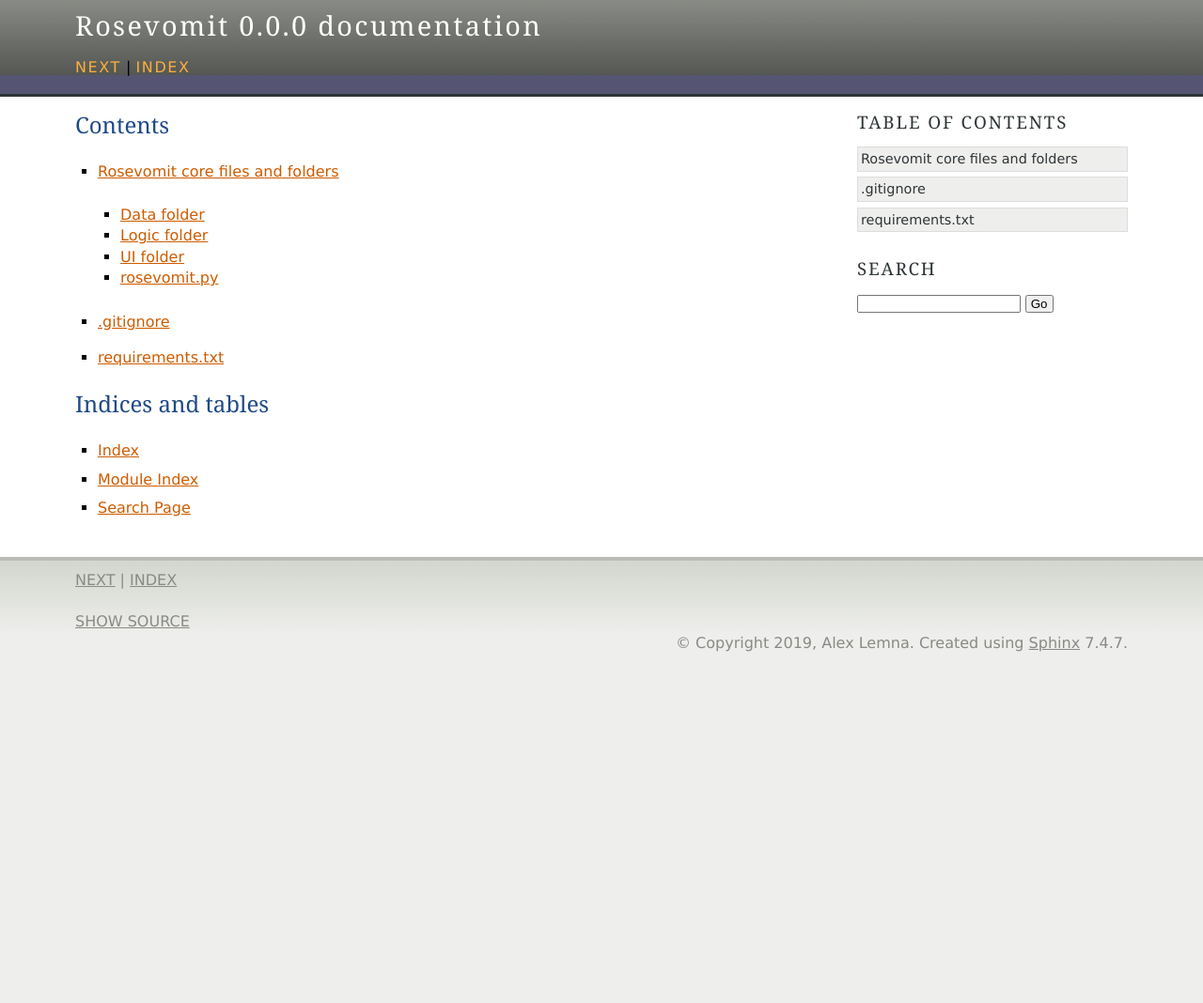
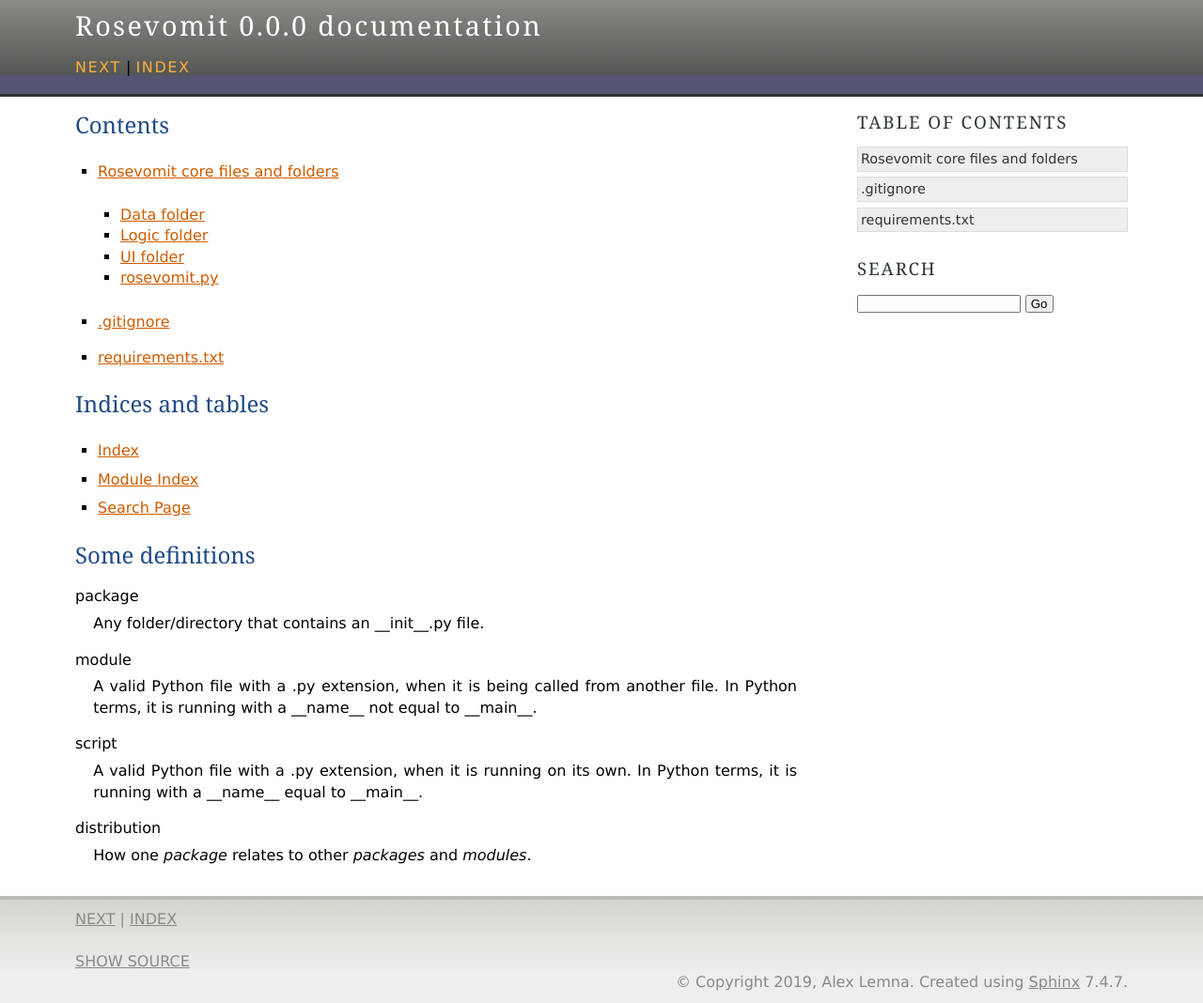
Before and after one commit to AlexLemna/npc-name-generator, a Sphinx documentation site: the page built from docs_Sphinx/source/index.rst, in a window 1280 px wide. Shown: the whole page at 94% size. Built offline with Sphinx 7.4.7, drawn with Linux system fonts in a browser that asks for light colours; before the commit the page ends 900 px from its top, so only the background shows below that.

Commit message:
MINOR: modified Sphinx source files

```diff
--- a/docs_Sphinx/source/index.rst
+++ b/docs_Sphinx/source/index.rst
@@ -13,11 +13,23 @@ Contents
   .gitignore <help-content/gitignore>
   requirements.txt <help-content/requirements.txt.rst>
 
-
-
 Indices and tables
 ==================
 
 * :ref:`genindex`
 * :ref:`modindex`
 * :ref:`search`
+
+Some definitions
+=================
+package
+  Any folder/directory that contains an __init__.py file.
+
+module
+  A valid Python file with a .py extension, when it is being called from another file. In Python terms, it is running with a __name__ not equal to __main__.
+
+script
+  A valid Python file with a .py extension, when it is running on its own. In Python terms, it is running with a __name__ equal to __main__.
+
+distribution
+  How one *package* relates to other *packages* and *modules*.
```
